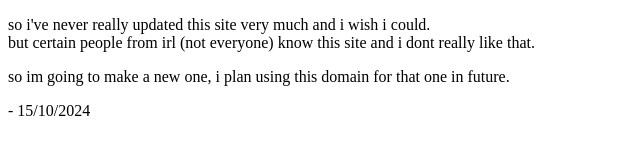
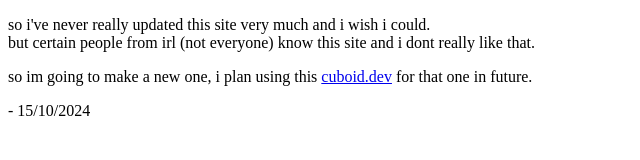
Before and after one commit to cueboid/site, a plain HTML site: page index.html in a window 1280 px wide. Shown: the whole page, without its empty margins (0-640 px from the left). Drawn offline with Linux system fonts and the light colour scheme.

Commit message:
updated site

```diff
--- a/index.html
+++ b/index.html
@@ -13,7 +13,7 @@
             really like that.
         </p>
         <p>
-            so im going to make a new one, i plan using this domain for that one
+            so im going to make a new one, i plan using this <a href="https://cuboid.dev">cuboid.dev</a> for that one
             in future.
         </p>
 
```
